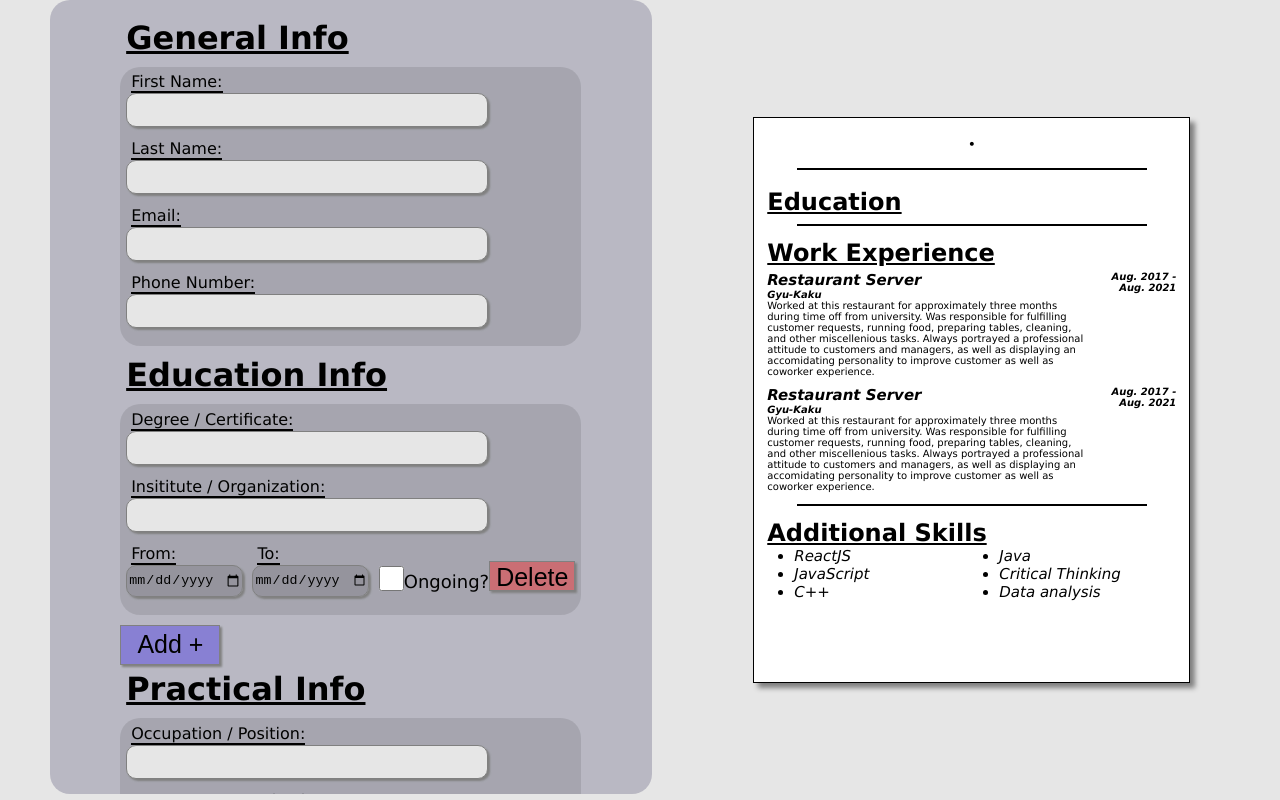
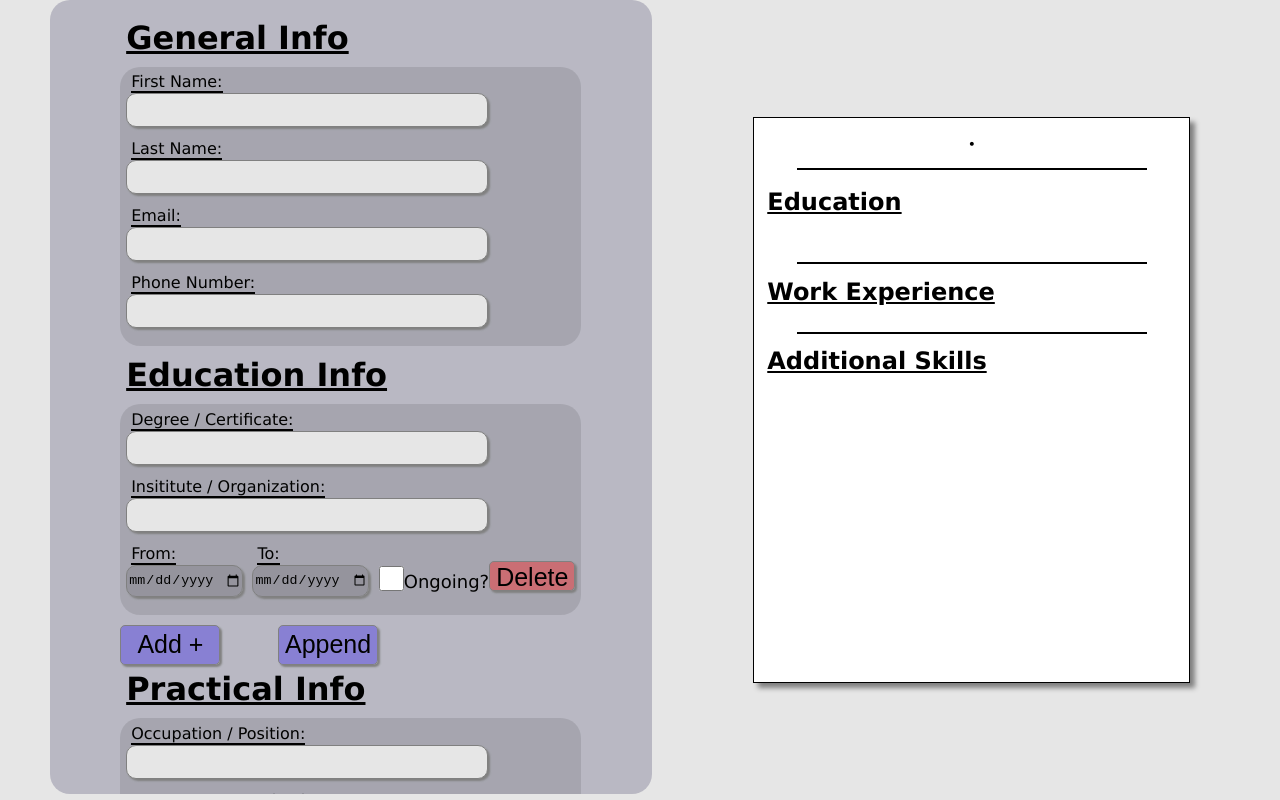
Before and after one commit to Jerriath/cv-project, a React (Create React App) app: page / in a window 1280 px wide. Built offline with nearby package versions, Linux system fonts and the light colour scheme.

Commit message:
Fixed all isses; app works except for save as pdf option

```diff
--- a/src/App.js
+++ b/src/App.js
@@ -4,7 +4,7 @@ import EducationInput from "./components/inputFields/EducationInput";
 import PracticalInput from "./components/inputFields/PracticalInput";
 import styles from "./appStyles.css";
 import React, { Component } from "react";
-import { updateFirst, updateLast, updateEmail, updatePhone, addEducation, addPractical, deleteEducation, deletePractical, addSkill } from "./helperFunctions";
+import { updateFirst, updateLast, updateEmail, updatePhone, addEducation, addPractical, deleteEducation, deletePractical, addSkill, deleteSkill, appendEdu, appendPract, extractEduInfo, extractPractInfo } from "./helperFunctions";
 
 class App extends Component {
 
@@ -19,14 +19,19 @@ class App extends Component {
     this.deleteEducation = deleteEducation.bind(this);
     this.deletePractical = deletePractical.bind(this);
     this.addSkill = addSkill.bind(this);
+    this.deleteSkill = deleteSkill.bind(this);
+    this.appendEdu = appendEdu.bind(this);
+    this.appendPract = appendPract.bind(this);
+    this.extractEduInfo = extractEduInfo.bind(this);
+    this.extractPractInfo = extractPractInfo.bind(this);
     this.state = {
       firstName: "",
       lastName: "",
       email: "",
       phone: "",
-      education: [<EducationInput id="0edu" key="0edu" deleteEducation={this.deleteEducation} />],
+      education: [<EducationInput id="0edu" key="0edu" deleteEducation={this.deleteEducation} extractEduInfo={this.extractEduInfo} /> ],
       practical: [<PracticalInput id="0prac" key="0prac" deletePractical={this.deletePractical} />],
-      skills: ["React", "JavaScript", "HTML", "CSS"]
+      skills: []
     };
   };
 
@@ -49,6 +54,9 @@ class App extends Component {
           deleteEducation = {this.deleteEducation}
           deletePractical = {this.deletePractical}
           addSkill = {this.addSkill}
+          deleteSkill = {this.deleteSkill}
+          appendEdu = {this.appendEdu}
+          appendPract = {this.appendPract}
         />
         <ResumeComponent
           firstName={this.state.firstName}
@@ -58,6 +66,8 @@ class App extends Component {
           education={this.state.education}
           practical={this.state.practical}
           skills={this.state.skills}
+          extractEduInfo = {this.extractEduInfo}
+          extractPractInfo = {this.extractPractInfo}
         />
       </div>
     );
--- a/src/components/inputFields/FormComponent.js
+++ b/src/components/inputFields/FormComponent.js
@@ -26,11 +26,13 @@ class FormComponent extends Component {
                 <h1 className="subtitle">Education Info</h1>
                 {this.props.education}
                 <ReactButton className="addField" textContent="Add +" onClick={this.props.addEducation} />
+                <ReactButton className="addField" textContent="Append" onClick={this.props.appendEdu} />
                 <h1 className="subtitle">Practical Info</h1>
                 {this.props.practical}
                 <ReactButton className="addField" textContent="Add +" onClick={this.props.addPractical} />
+                <ReactButton className="addField" textContent="Append" onClick={this.props.appendPract} />
                 <h1 className="subtitle">Additional Skills</h1>
-                <SkillsInput skills={this.props.skills} addSkill={this.props.addSkill} />
+                <SkillsInput skills={this.props.skills} addSkill={this.props.addSkill} deleteSkill={this.props.deleteSkill} />
             </div>
         );
     }
--- a/src/components/inputFields/PracticalInput.js
+++ b/src/components/inputFields/PracticalInput.js
@@ -13,6 +13,9 @@ class PracticalInput extends Component {
             <div className="inputComponent" id={this.props.id} key={this.props.id}>
                 <InputField type="text" inputClass="smallInput" labelClass="label" label="Occupation / Position: "/>
                 <InputField type="text" inputClass="smallInput" labelClass="label" label="Company / Organization: "/>
+                <label className="label">Description: </label>
+                <br></br>
+                <textarea className="textBox" rows="5" cols="45"></textarea>
                 <div className="dateSection" >
                     <InputField inputClass="dateInput" type="date" labelClass="label" label="From: " />
                     <InputField inputClass="dateInput" type="date" labelClass="label" label="To: " />
--- a/src/components/inputFields/inputStyles.css
+++ b/src/components/inputFields/inputStyles.css
@@ -17,6 +17,7 @@
     margin-left: 10%;
     box-shadow: 2px 2px 2px grey;
     border: 1px solid grey;
+    border-radius: 5px;
 }
 
 .addField:hover {
@@ -33,6 +34,7 @@
     margin-right: 10px;
     box-shadow: 2px 2px 2px grey;
     border: 1px solid grey;
+    border-radius: 5px;
 }
 
 .addSkill:hover {
@@ -49,6 +51,7 @@
     box-shadow: 2px 2px 2px grey;
     border: 1px solid grey;
     margin: auto 0;
+    border-radius: 5px;
 }
 
 .deleteField:hover{
@@ -106,6 +109,18 @@
     box-shadow: 2px 2px 2px grey;
 }
 
+.textBox {
+    height: 120px;
+    width: 79%;
+    background-color: rgb(230, 230, 230);
+    margin: auto;
+    margin-top: 2px;
+    margin-bottom: 2px;
+    border-radius: 10px;
+    border: 1px solid grey;
+    box-shadow: 2px 2px 2px grey;
+}
+
 .inputField {
     margin-bottom: 10px;
     width: 80%;
@@ -133,7 +148,7 @@
     height: 25px;
     width: 25px;
     background-color: white;
-    border-radius: 10px;
+    border-radius: 20px;
     border: 1px solid grey;
     position: relative;
     top: 6px;
@@ -152,6 +167,24 @@
     flex-direction: row;
     align-items: center;
     margin-top: 7px;
+}
+
+
+
+
+
+/*Section deals with styling the skills section*/
+.listItem {
+    max-width: 100px;
+    min-width: 50px;
+    height: auto;
+    margin: 0px;
+    padding: 0px;
+}
+
+.listContents {
+    display: flex;
+    flex-direction: row;
 }
 
 
@@ -191,8 +224,18 @@
 
 li {
     font-family: Verdana, Geneva, Tahoma, sans-serif;
+    display: list-item !important;
 }
 
 ul {
     margin: 0;
 }
+
+ul li::marker {
+    color: black;
+    font-size: 1.5em;
+}
+
+p {
+    margin: 0;
+}
--- a/src/components/outputFields/EducationOutput.js
+++ b/src/components/outputFields/EducationOutput.js
@@ -1,5 +1,4 @@
 import React, { Component } from "react";
-import { extractEduInfo } from "../../helperFunctions";
 import styles from "./outputStyles.css";
 
 class EducationOutput extends Component {
@@ -10,24 +9,44 @@ class EducationOutput extends Component {
 
     render() {
         let inputs = (document.getElementById(this.props.item.props.id));
-        if (inputs === null || inputs != null) {
-            return <div></div>;
+        let date = null;
+        if (inputs !=null) {
+            let extractEduInfo = this.props.extractEduInfo;
+            inputs = extractEduInfo(inputs);
+            if (inputs.ongoing) {
+                date = inputs.from.toLocaleDateString("en-US") + " - present";
             }
-        inputs = extractEduInfo(inputs);
-        console.log(inputs);
+            else {
+                date = inputs.from + " - " + inputs.to;
+            }
+        }
+        if (inputs != null) {
             return (
                 <div className="educationBlock">
                     <div className="eduLeft">
-                    <h3 className="sectionSubtitle">Bachelor's in Computer Science</h3>
-                    <p className="sectionContent">University of Florida</p>
+                        <h3 className="sectionSubtitle">{inputs.certificate}</h3>
+                        <p className="sectionContent">{inputs.organization}</p>
                     </div>
                     <div className="eduRight">
-                    <p className="sectionContent">Aug. 2017 - Aug. 2021</p>
+                        <p className="sectionContent">{date}</p>
                     </div>
                 </div>
             );
+        }
+        else {
+            return (
+                <div className="educationBlock">
+                    <div className="eduLeft">
+                        <h3 className="sectionSubtitle"></h3>
+                        <p className="sectionContent"></p>
+                    </div>
+                    <div className="eduRight">
+                        <p className="sectionContent"></p>
+                    </div>
+                </div>
+            );
+        }
     };
-
 }
 
 export default EducationOutput;
--- a/src/components/outputFields/PracticalOutput.js
+++ b/src/components/outputFields/PracticalOutput.js
@@ -4,24 +4,48 @@ import styles from "./outputStyles.css";
 class PracticalOutput extends Component {
 
     render() {
+        let inputs = (document.getElementById(this.props.item.props.id));
+        console.log(inputs);
+        let date = null;
+        if (inputs !=null) {
+            let extractPractInfo = this.props.extractPractInfo;
+            inputs = extractPractInfo(inputs);
+            if (inputs.ongoing) {
+                date = inputs.from.toLocaleDateString("en-US") + " - present";
+            }
+            else {
+                date = inputs.from + " - " + inputs.to;
+            }
+        }
+        if (inputs != null) {
             return (
                 <div className="practicalBlock">
                     <div className="pracLeft">
-                    <h3 className="sectionSubtitle">Restaurant Server</h3>
-                    <p className="sectionContent">Gyu-Kaku</p>
-                    <p className="jobDescription">
-                        Worked at this restaurant for approximately three months during time off from university. Was responsible for fulfilling customer requests,
-                        running food, preparing tables, cleaning, and other miscellenious tasks. Always portrayed a professional attitude to customers and managers,
-                        as well as displaying an accomidating personality to improve customer as well as coworker experience.
-                    </p>
+                        <h3 className="sectionSubtitle">{inputs.occupation}</h3>
+                        <p className="sectionContent">{inputs.company}</p>
+                        <p className="jobDescription">{inputs.description}</p>
                     </div>
                     <div className="pracRight">
-                    <p className="sectionContent">Aug. 2017 - Aug. 2021</p>
+                        <p className="sectionContent">{date}</p>
                     </div>
                 </div>
             );
+        }
+        else {
+            return (
+                <div className="practicalBlock">
+                    <div className="pracLeft">
+                        <h3 className="sectionSubtitle"></h3>
+                        <p className="sectionContent"></p>
+                        <p className="jobDescription"></p>
+                    </div>
+                    <div className="pracRight">
+                        <p className="sectionContent"></p>
+                    </div>
+                </div>
+            );
+        }
     };
-
 }
 
 export default PracticalOutput;
--- a/src/components/outputFields/ResumeComponent.js
+++ b/src/components/outputFields/ResumeComponent.js
@@ -23,15 +23,16 @@ class Resume extends Component {
                 />
                 <h2 className="sectionTitle">Education</h2>
                 {this.props.education.map( (item, index ) => {
-                    return <EducationOutput key={index + "EduOut"} item={item} />
+                    return <EducationOutput key={index + "EduOut"} item={item} extractEduInfo={this.props.extractEduInfo} />
                 })}
                 <hr className="line" />
                 <h2 className="sectionTitle">Work Experience</h2>
-                <PracticalOutput />
-                <PracticalOutput />
+                {this.props.practical.map( (item, index) => {
+                    return <PracticalOutput key={index + "PracOut"} item={item} extractPractInfo={this.props.extractPractInfo} />
+                })}
                 <hr className="line" />
                 <h2 className="sectionTitle">Additional Skills</h2>
-                <SkillsOutput />
+                <SkillsOutput skills={this.props.skills} />
             </div>
         );
     };
--- a/src/components/outputFields/SkillsOutput.js
+++ b/src/components/outputFields/SkillsOutput.js
@@ -3,16 +3,17 @@ import styles from "./outputStyles.css";
 
 class SkillsOutput extends Component {
 
+    constructor(props) {
+        super(props);
+    }
+
     render() {
         return (
             <div className="skillsBlock">
                 <ul className="doubleList">
-                    <li>ReactJS</li>
-                    <li>JavaScript</li>
-                    <li>C++</li>
-                    <li>Java</li>
-                    <li>Critical Thinking</li>
-                    <li>Data analysis</li>
+                    {this.props.skills.map( (skill) => {
+                        return <li>{skill}</li>
+                    })}
                 </ul>
             </div>
         );
--- a/src/helperFunctions.js
+++ b/src/helperFunctions.js
@@ -24,18 +24,30 @@ export function updatePhone(e) {
 export function addEducation() {
     let length = this.state.education.length;
     let newEducation = <EducationInput id={length + "edu"} key={length + "edu"} deleteEducation={this.deleteEducation} />;
-    console.log(newEducation.props.id);
     this.setState({education: this.state.education.concat(newEducation)});
 }
 
+//This was the original delete function where each new component had a delete button. I switched to the new version for testing something
+/*
 export function deleteEducation(e) {
     let index = parseInt(e.target.parentNode.parentNode.id.charAt(0));
     let newArray = JSON.parse(JSON.stringify(this.state.education));
-    this.setState({education: null});
     let length = newArray.length;
-    newArray.splice(index);
-    for (let i = index; i < length - 1; i++) {
+    newArray.splice(0);
+    for (let i = 0; i < length - 1; i++) {
         let nextInput = <EducationInput id={i + "edu"} key={i + "edu"} deleteEducation={this.deleteEducation} />;
+        newArray.push(nextInput);
+    }
+    this.setState({education: newArray})
+}*/
+
+//For some reason splicing out one component would break the application so the delete function actually just deletes everything and remakes all the components again
+export function deleteEducation(e) {
+    let newArray = JSON.parse(JSON.stringify(this.state.education));
+    let length = newArray.length;
+    newArray.splice(0);
+    for (let i = 0; i < length - 1; i++) {
+        let nextInput = <EducationInput id={i + "edu"} key={i + "edu"} deleteEducation={this.deleteEducation} extractEduInfo={this.extractEduInfo} />;
         newArray.push(nextInput);
     }
     this.setState({education: newArray})
@@ -43,16 +55,18 @@ export function deleteEducation(e) {
 
 export function addPractical() {
     let length = this.state.practical.length;
-    let newPractical = <PracticalInput id={length + "prac"} key={length + "prac"} deletePractical={this.deletePractical} />;
+    let newPractical = <PracticalInput id={length + "prac"} key={length + "prac"} deletePractical={this.deletePractical} extractPractInfo={this.extractPractInfo} />;
     this.setState({practical: this.state.practical.concat(newPractical)});
 }
 
+//Same as the deleteEducation function
 export function deletePractical(e) {
-    let index = parseInt(e.target.parentNode.parentNode.id.charAt(0));
     let newArray = JSON.parse(JSON.stringify(this.state.practical));
-    newArray.splice(index, 1);
-    for (let i = index; i < newArray.length; i++) {
-        newArray[i] = <PracticalInput id={i + "prac"} key={i + "prac"} deletePractical={this.deletePractical} />;
+    let length = newArray.length;
+    newArray.splice(0);
+    for (let i = 0; i < length - 1; i++) {
+        let nextInput = <PracticalInput id={i + "prac"} key={i + "prac"} deletePractical={this.deletePractical} />;
+        newArray.push(nextInput);
     }
     this.setState({practical: newArray})
 }
@@ -63,6 +77,61 @@ export function addSkill(e) {
     this.setState({skills: this.state.skills.concat(newSkill)})
 }
 
+export function deleteSkill(e) {
+    let index = e.target.parentNode.parentNode.id;
+    index = parseInt(index);
+    let newArray = JSON.parse(JSON.stringify(this.state.skills));
+    newArray.splice(index, 1);
+    this.setState({skills: newArray});
+}
+
 export function extractEduInfo(inputs) {
-    let organization = inputs;
+    if (inputs) {
+        let certificate = inputs.childNodes[0].childNodes[1].value;
+        let organization = inputs.childNodes[1].childNodes[1].value;
+        let from = inputs.childNodes[2].childNodes[0].childNodes[1].value;
+        let to = inputs.childNodes[2].childNodes[1].childNodes[1].value;
+        let ongoing = inputs.childNodes[2].childNodes[2].childNodes[0].childNodes[1].checked;
+        let object = {
+            certificate,
+            organization,
+            from,
+            to,
+            ongoing
+        };
+        console.log(object);
+        return object;
+    }
+    else {
+        return null;
+    }
 }
+
+export function extractPractInfo(inputs) {
+    let occupation = inputs.childNodes[0].childNodes[1].value;
+    let company = inputs.childNodes[1].childNodes[1].value;
+    let description = inputs.childNodes[4].value;
+    let from = inputs.childNodes[5].childNodes[0].childNodes[1].value;
+    let to = inputs.childNodes[5].childNodes[1].childNodes[1].value;
+    let ongoing = inputs.childNodes[5].childNodes[2].childNodes[0].childNodes[1].checked;
+    let object = {
+        occupation,
+        company,
+        description,
+        from,
+        to,
+        ongoing
+    };
+    console.log(object);
+    return object;
+}
+
+export function appendEdu() {
+    let currentState = this.state.education;
+    this.setState({education: currentState});
+}
+
+export function appendPract() {
+    let currentState = this.state.practical;
+    this.setState({practical: currentState});
+}
```
Also changed, not shown: src/components/inputFields/SkillsInput.js (+5 -3 lines), git_push_key.txt (deleted). Lines whose indentation alone changed are shown as unchanged.
